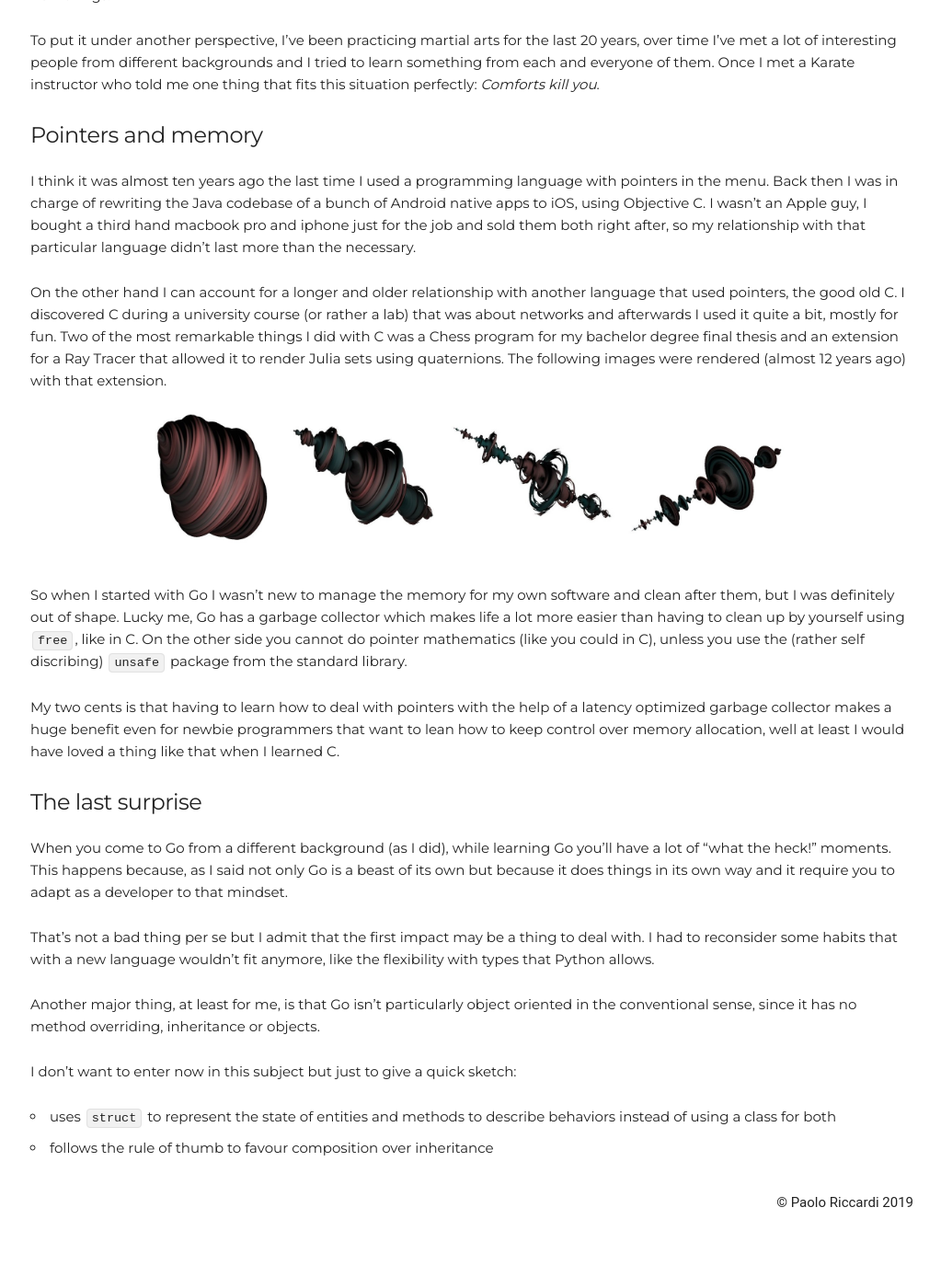
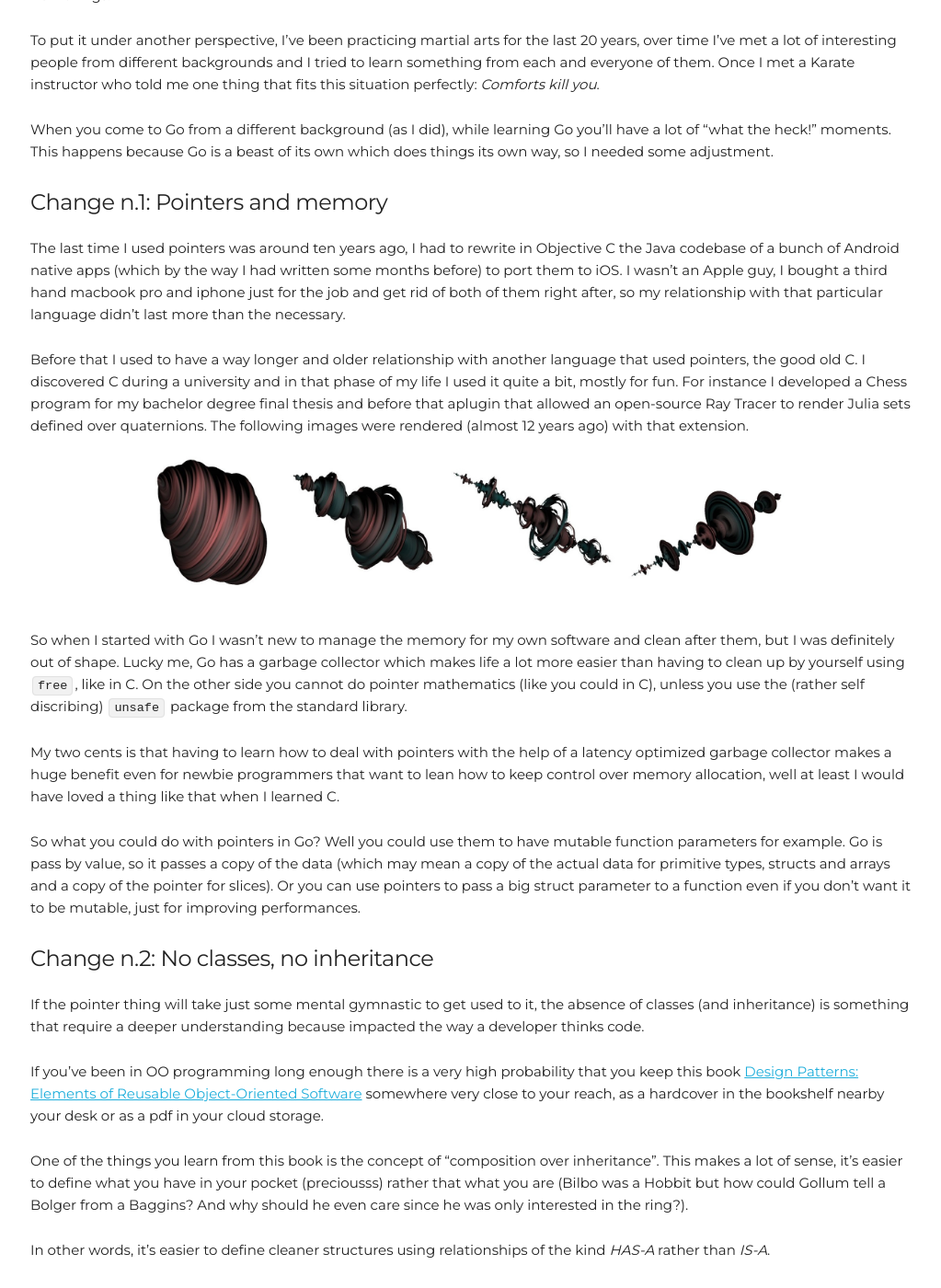
Before and after one commit to paoloriccardi/paoloriccardi.github.io, a Jekyll site: the page built from _posts/2021-11-04-hey-oh-lets-go(lang).md, in a window 1280 px wide and 1400 px high, scrolled down 3728 px. Shown: the whole window at 92% size, without its empty margins (127-1150 px from the left). Built offline with Jekyll 4.4.1, drawn with Linux system fonts in a browser that asks for light colours; before the commit the page ends 5057 px from its top, so only the background shows below that; some of the changed text lies outside the part shown.

Commit message:
Go article

```diff
--- a/_posts/2021-11-04-hey-oh-lets-go(lang).md
+++ b/_posts/2021-11-04-hey-oh-lets-go(lang).md
@@ -71,7 +71,7 @@ This idea make sense even if you think about another aspect, the growth of a Pro
 
 Standards help reducing the complexity that joining a new project implies. If your city is burning and the local fire department is failing to put down the fire it's easier to receive help from the firefighters of nearby cities if their hose couplings fit your fire hydrants. Does it seem like an unrealistic scenario? Go check the [Great Baltimora fire](https://en.wikipedia.org/wiki/Great_Baltimore_Fire){:target="_blank"} to see what I mean.
 
-##### Old habits die hard
+##### Where I came from
 I've used several programming languages in my life: Basic, Pascal, C, Php, JS, Java, Objective C, but the one I've been using the most, in the last years is Python. I'm not coding on a daily basis and when I am, usually it's for either:
 - Building a tactical tool (e.g. cleaning a dataset or putting up a quick webservice for a PoC)
 - Working on some pet project (I'll eventually pitch one of them in another post)
@@ -84,24 +84,27 @@ In a way I got used to that cozy and familiar environment that Python was offeri
 
 To put it under another perspective, I've been practicing martial arts for the last 20 years, over time I've met a lot of interesting people from different backgrounds and I tried to learn something from each and everyone of them. Once I met a Karate instructor who told me one thing that fits this situation perfectly: *Comforts kill you*.
 
-##### Pointers and memory
-I think it was almost ten years ago the last time I used a programming language with pointers in the menu. Back then I was in charge of rewriting the Java codebase of a bunch of Android native apps to iOS, using Objective C. I wasn't an Apple guy, I bought a third hand macbook pro and iphone just for the job and sold them both right after, so my relationship with that particular language didn't last more than the necessary.
+When you come to Go from a different background (as I did), while learning Go you'll have a lot of "what the heck!" moments. This happens because Go is a beast of its own which does things its own way, so I needed some adjustment.
 
-On the other hand I can account for a longer and older relationship with another language that used pointers, the good old C.
-I discovered C during a university course (or rather a lab) that was about networks and afterwards I used it quite a bit, mostly for fun. Two of the most remarkable things I did with C was a Chess program for my bachelor degree final thesis and an extension for a Ray Tracer that allowed it to render Julia sets using quaternions. The following images were rendered (almost 12 years ago) with that extension.
+##### Change n.1: Pointers and memory
+The last time I used pointers was around ten years ago, I had to rewrite in Objective C the Java codebase of a bunch of Android native apps (which by the way I had written some months before) to port them to iOS. I wasn't an Apple guy, I bought a third hand macbook pro and iphone just for the job and get rid of both of them right after, so my relationship with that particular language didn't last more than the necessary.
+
+Before that I used to have a way longer and older relationship with another language that used pointers, the good old C.
+I discovered C during a university and in that phase of my life I used it quite a bit, mostly for fun. For instance I developed a Chess program for my bachelor degree final thesis and before that aplugin that allowed an open-source Ray Tracer to render Julia sets defined over quaternions. The following images were rendered (almost 12 years ago) with that extension.
 ![Julia sets over quaternions](/images/julias.jpg){:width="75%" height="75%" .center-image}
 
 So when I started with Go I wasn't new to manage the memory for my own software and clean after them, but I was definitely out of shape. Lucky me, Go has a garbage collector which makes life a lot more easier than having to clean up by yourself using `free`, like in C. On the other side you cannot do pointer mathematics (like you could in C), unless you use the (rather self discribing) `unsafe` package from the standard library.
 
 My two cents is that having to learn how to deal with pointers with the help of a latency optimized garbage collector makes a huge benefit even for newbie programmers that want to lean how to keep control over memory allocation, well at least I would have loved a thing like that when I learned C.
 
-##### The last surprise
-When you come to Go from a different background (as I did), while learning Go you'll have a lot of "what the heck!" moments. This happens because, as I said not only Go is a beast of its own but because it does things in its own way and it require you to adapt as a developer to that mindset.
+So what you could do with pointers in Go? Well you could use them to have mutable function parameters for example. Go is pass by value, so it passes a copy of the data (which may mean a copy of the actual data for primitive types, structs and arrays and a copy of the pointer for slices).
+Or you can use pointers to pass a big struct parameter to a function even if you don't want it to be mutable, just for improving performances.
 
-That's not a bad thing per se but I admit that the first impact may be a thing to deal with. I had to reconsider some habits that with a new language wouldn't fit anymore, like the flexibility with types that Python allows.
+##### Change n.2: No classes, no inheritance
+If the pointer thing will take just some mental gymnastic to get used to it, the absence of classes (and inheritance) is something that require a deeper understanding because impacted the way a developer thinks code.
 
-Another major thing, at least for me, is that Go isn't particularly object oriented in the conventional sense, since it has no method overriding, inheritance or objects.
+If you've been in OO programming long enough there is a very high probability that you keep this book [Design Patterns: Elements of Reusable Object-Oriented Software](https://en.wikipedia.org/wiki/Design_Patterns){:target="_blank"} somewhere very close to your reach, as a hardcover in the bookshelf nearby your desk or as a pdf in your cloud storage.
 
-I don't want to enter now in this subject but just to give a quick sketch:
-- uses  `struct` to represent the state of entities and methods to describe behaviors instead of using a class for both
-- follows the rule of thumb to favour composition over inheritance
+One of the things you learn from this book is the concept of "composition over inheritance". This makes a lot of sense, it's easier to define what you have in your pocket (preciousss) rather that what you are (Bilbo was a Hobbit but how could Gollum tell a Bolger from a Baggins? And why should he even care since he was only interested in the ring?).
+
+In other words, it's easier to define cleaner structures using relationships of the kind *HAS-A* rather than *IS-A*.
```
